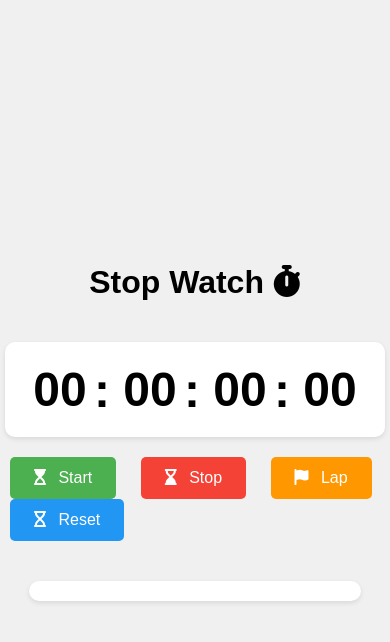
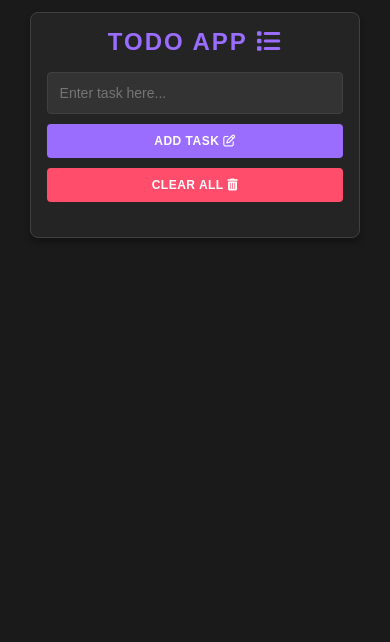
Before and after one commit to NaeemSlayer/jawan-pk-practice, a plain HTML site: page Asgmt#22/index.html in a window 390 px wide. Drawn offline with Linux system fonts and the light colour scheme.

Commit message:
Add files via upload

```diff
--- a/Asgmt#22/app.js
+++ b/Asgmt#22/app.js
@@ -1,112 +1,99 @@
-// Get elements once at the start using more concise selectors
-const elements = {
-  hour: document.getElementById("hour"),
-  min: document.getElementById("min"),
-  sec: document.getElementById("sec"),
-  msec: document.getElementById("msec"),
-  startButton: document.getElementById("startButton"),
-  lapList: document.getElementById("lapList")
-};
+/**
+ * Todo Application
+ * A simple todo list application with CRUD functionality
+ * (Create, Read, Update, Delete)
+ */
+const todoApp = {
+  // DOM Elements
+  taskList: document.getElementById("taskList"),
+  todoInput: document.getElementById("todoInput"),
 
-// Store time values in a single object
-const time = {
-  hour: 0,
-  min: 0,
-  sec: 0,
-  msec: 0
-};
+  /**
+   * Creates and adds a new task to the list
+   */
+  addTask() {
+    const taskText = this.todoInput.value.trim();
 
-let interval;
-let lapCount = 0;
-
-// Format time values into a string
-function formatTime(h, m, s, ms) {
-  return `${h.toString().padStart(2, '0')}:${m.toString().padStart(2, '0')}:${s.toString().padStart(2, '0')}:${ms.toString().padStart(2, '0')}`;
+    if (!taskText) {
+      alert("Please enter a task");
+      return;
     }
 
-// Update display with leading zeros
-function updateDisplay() {
-  elements.hour.textContent = time.hour.toString().padStart(2, '0');
-  elements.min.textContent = time.min.toString().padStart(2, '0');
-  elements.sec.textContent = time.sec.toString().padStart(2, '0');
-  elements.msec.textContent = time.msec.toString().padStart(2, '0');
+    // Create task item container
+    const taskItem = this.createTaskElement(taskText);
+    this.taskList.appendChild(taskItem);
+
+    // Clear input
+    this.todoInput.value = "";
+  },
+
+  /**
+   * Creates a new task element with edit and delete buttons
+   * @param {string} taskText - The text content of the task
+   * @returns {HTMLElement} The complete task list item
+   */
+  createTaskElement(taskText) {
+    const taskItem = document.createElement("li");
+    taskItem.className = "task-item";
+
+    // Create task text element
+    const textSpan = document.createElement("span");
+    textSpan.className = "task-text";
+    textSpan.textContent = taskText;
+
+    // Create buttons container
+    const buttonContainer = document.createElement("div");
+    buttonContainer.className = "task-buttons";
+
+    // Add edit and delete buttons
+    const editButton = this.createButton("Edit", "btn btn-edit", () =>
+      this.editTask(textSpan)
+    );
+    const deleteButton = this.createButton("Delete", "btn btn-delete", () =>
+      taskItem.remove()
+    );
+
+    // Assemble task item
+    buttonContainer.appendChild(editButton);
+    buttonContainer.appendChild(deleteButton);
+    taskItem.appendChild(textSpan);
+    taskItem.appendChild(buttonContainer);
+
+    return taskItem;
+  },
+
+  /**
+   * Creates a button element with specified text and click handler
+   * @param {string} text - Button text
+   * @param {string} className - CSS classes for the button
+   * @param {Function} onClick - Click event handler
+   * @returns {HTMLElement} The button element
+   */
+  createButton(text, className, onClick) {
+    const button = document.createElement("button");
+    button.textContent = text;
+    button.className = className;
+    button.onclick = onClick;
+    return button;
+  },
+
+  /**
+   * Handles editing of a task
+   * @param {HTMLElement} textElement - The text element to edit
+   */
+  editTask(textElement) {
+    const newText = prompt("Update task:", textElement.textContent);
+    if (newText && newText.trim()) {
+      textElement.textContent = newText.trim();
     }
+  },
 
-function timer() {
-  time.msec++;
-
-  if (time.msec >= 100) {
-      time.msec = 0;
-      time.sec++;
-
-      if (time.sec >= 60) {
-          time.sec = 0;
-          time.min++;
-
-          if (time.min >= 60) {
-              time.min = 0;
-              time.hour++;
+  /**
+   * Deletes all tasks from the list
+   */
+  deleteAllTasks() {
+    if (confirm("Are you sure you want to delete all tasks?")) {
+      this.taskList.innerHTML = "";
     }
-      }
-  }
-
-  updateDisplay();
-}
-
-function start() {
-  if (!interval) {
-      interval = setInterval(timer, 10);
-      elements.startButton.disabled = true;
-      elements.startButton.style.opacity = '0.6';
-      elements.startButton.style.cursor = 'not-allowed';
-  }
-}
-
-function stop() {
-  if (interval) {
-      clearInterval(interval);
-      interval = null;
-      elements.startButton.disabled = false;
-      elements.startButton.style.opacity = '1';
-      elements.startButton.style.cursor = 'pointer';
-  }
-}
-
-function reset() {
-  // Reset all time values
-  Object.keys(time).forEach(key => time[key] = 0);
-
-  // Clear lap list
-  elements.lapList.innerHTML = '';
-  lapCount = 0;
-
-  // Update display and stop timer
-  updateDisplay();
-  stop();
-}
-
-function lap() {
-  if (interval) {
-      lapCount++;
-      const lapTime = formatTime(time.hour, time.min, time.sec, time.msec);
-
-      // Create new lap element
-      const lapItem = document.createElement('div');
-      lapItem.className = 'lap-item';
-
-      // Add lap number and time
-      lapItem.innerHTML = `
-          <span class="lap-number">Lap ${lapCount}</span>
-          <span class="lap-time">${lapTime}</span>
-      `;
-
-      // Add to the beginning of the list (most recent first)
-      elements.lapList.insertBefore(lapItem, elements.lapList.firstChild);
-
-      // Add animation class
-      setTimeout(() => lapItem.classList.add('show'), 10);
-  }
-}
-
-// Initialize display with leading zeros
-updateDisplay();
+  },
+};
--- a/Asgmt#22/index.html
+++ b/Asgmt#22/index.html
@@ -3,7 +3,7 @@
   <head>
     <meta charset="UTF-8" />
     <meta name="viewport" content="width=device-width, initial-scale=1.0" />
-    <title>Stopwatch</title>
+    <title>Todo List</title>
     <link rel="stylesheet" href="style.css" />
     <link
       rel="stylesheet"
@@ -12,31 +12,37 @@
       crossorigin="anonymous"
       referrerpolicy="no-referrer"
     />
-    <link rel="shortcut icon" href="https://img.icons8.com/?size=100&id=YJRLDGN3QPEn&format=png&color=000000" type="image/x-icon">
+    <link
+      rel="shortcut icon"
+      href="https://img.icons8.com/?size=100&id=13550&format=png&color=000000"
+      type="image/x-icon"
+    />
   </head>
   <body>
-    <div>
-      <h1>Stop Watch <i class="fa-solid fa-stopwatch"></i></h1>
+    <!-- Main container for the todo app -->
+    <div class="container">
+      <h1>Todo App <i class="fa-solid fa-list"></i></h1>
+
+      <!-- Input section for adding new todo -->
+      <div class="input-section">
+        <input
+          type="text"
+          id="todoInput"
+          placeholder="Enter task here..."
+          class="todo-input"
+        />
+        <button onclick="todoApp.addTask()" class="btn btn-add">
+          Add Task <i class="fa-regular fa-pen-to-square"></i>
+        </button>
+        <button onclick="todoApp.deleteAllTasks()" class="btn btn-clear">
+          Clear All <i class="fa-solid fa-trash-can"></i>
+        </button>
+      </div>
+
+      <!-- List container for todo items -->
+      <ul id="taskList" class="task-list"></ul>
     </div>
-    <div class="time-display">
-      <h1 id="hour" class="time-unit">0</h1>
-      <h1 id="min" class="time-unit">0</h1>
-      <h1 id="sec" class="time-unit">0</h1>
-      <h1 id="msec" class="time-unit">0</h1>
-    </div>
-    <div class="controls">
-      <button id="startButton" onclick="start()">
-        <i class="fa-solid fa-hourglass-start"></i> Start
-      </button>
-      <button onclick="stop()">
-        <i class="fa-solid fa-hourglass-end"></i> Stop
-      </button>
-      <button onclick="lap()"><i class="fa-solid fa-flag"></i> Lap</button>
-      <button onclick="reset()">
-        <i class="fa-solid fa-hourglass"></i> Reset
-      </button>
-    </div>
-    <div id="lapList" class="lap-list"></div>
+
+    <script src="app.js"></script>
   </body>
-  <script src="app.js"></script>
 </html>
--- a/Asgmt#22/style.css
+++ b/Asgmt#22/style.css
@@ -1,150 +1,247 @@
-body {
-    display: flex;
-    flex-direction: column;
-    align-items: center;
-    justify-content: center;
-    min-height: 100vh;
-    margin: 0;
-    font-family: Arial, sans-serif;
-    background-color: #f0f0f0;
+/* Base styles and variables */
+:root {
+  --primary-color: #9b6dff;     /* Main purple */
+  --primary-hover: #8757ff;     /* Darker purple for hover */
+  --danger-color: #ff4d6b;      /* Pink-red for danger actions */
+  --danger-hover: #ff3456;      /* Darker danger color */
+  --bg-color: #1a1a1a;          /* Dark background */
+  --container-bg: #242424;       /* Slightly lighter than background */
+  --text-color: #ffffff;        /* White text */
+  --input-bg: #333333;          /* Dark input background */
+  --task-bg: #2a2a2a;           /* Task item background */
+  --border-color: #404040;      /* Subtle borders */
 }
 
-.time-display {
-    display: flex;
-    gap: 20px;
-    margin: 20px 0;
-    padding: 20px;
-    background-color: white;
-    border-radius: 10px;
-    box-shadow: 0 2px 5px rgba(0, 0, 0, 0.1);
+/* Reset box-sizing for better responsive behavior */
+* {
+  box-sizing: border-box;
+  margin: 0;
+  padding: 0;
 }
 
-.time-unit {
-    font-size: 3rem;
-    margin: 0;
-    min-width: 70px;
-    text-align: center;
-    position: relative;
+html {
+  font-size: 16px;
 }
 
-.time-unit:not(:last-child)::after {
-    content: ':';
-    position: absolute;
-    right: -15px;
-    top: 50%;
-    transform: translateY(-50%);
+body {
+  font-family: Arial, sans-serif;
+  background-color: var(--bg-color);
+  min-height: 100vh;
+  color: var(--text-color);
+  padding: clamp(10px, 3vw, 20px);
+  margin: 0;
 }
 
-#msec::after {
-    display: none;
+/* Container styling */
+.container {
+  max-width: min(90%, 600px);
+  width: 100%;
+  margin: 0 auto;
+  background: var(--container-bg);
+  padding: clamp(15px, 4vw, 20px);
+  border-radius: 8px;
+  box-shadow: 0 4px 6px rgba(0, 0, 0, 0.3);
+  border: 1px solid var(--border-color);
 }
 
-.controls {
-    margin-bottom: 20px;
+h1 {
+  text-align: center;
+  color: var(--primary-color);
+  margin-bottom: clamp(15px, 4vw, 20px);
+  text-transform: uppercase;
+  letter-spacing: 2px;
+  font-size: clamp(1.5rem, 5vw, 2rem);
 }
 
-button {
-    padding: 12px 24px;
-    margin: 0 10px;
-    font-size: 1rem;
-    border: none;
-    border-radius: 5px;
-    cursor: pointer;
-    transition: all 0.3s ease;
-    background-color: #4CAF50;
-    color: white;
+/* Input section styling */
+.input-section {
+  display: flex;
+  flex-wrap: wrap;
+  gap: 10px;
+  margin-bottom: 20px;
 }
 
-button:hover {
-    transform: translateY(-2px);
-    box-shadow: 0 2px 5px rgba(0, 0, 0, 0.2);
+.todo-input {
+  flex: 1;
+  min-width: 200px;
+  padding: 12px;
+  border: 1px solid var(--border-color);
+  border-radius: 4px;
+  font-size: clamp(14px, 2vw, 16px);
+  background-color: var(--input-bg);
+  color: var(--text-color);
+  transition: border-color 0.3s;
 }
 
-button:active {
-    transform: translateY(0);
+.todo-input:focus {
+  outline: none;
+  border-color: var(--primary-color);
+  box-shadow: 0 0 0 2px rgba(155, 109, 255, 0.2);
 }
 
-button i {
-    margin-right: 8px;
+/* Button styles */
+.btn {
+  padding: 12px 20px;
+  border: none;
+  border-radius: 4px;
+  cursor: pointer;
+  font-size: clamp(12px, 1.5vw, 14px);
+  font-weight: 600;
+  transition: all 0.2s ease;
+  text-transform: uppercase;
+  letter-spacing: 0.5px;
+  white-space: nowrap;
+  min-width: fit-content;
 }
 
-#startButton {
-    background-color: #4CAF50;
+/* For touch devices */
+@media (hover: hover) {
+  .btn:hover {
+    transform: translateY(-1px);
+    opacity: 0.95;
+  }
+
+  .btn:active {
+    transform: translateY(1px);
+  }
+
+  .task-item:hover {
+    transform: translateX(2px);
+    box-shadow: 0 2px 4px rgba(0, 0, 0, 0.2);
+  }
 }
 
-button:nth-child(2) {
-    background-color: #f44336;
+.btn-add {
+  background-color: var(--primary-color);
+  color: white;
 }
 
-button:nth-child(3) {
-    background-color: #FF9800;
+.btn-add:hover {
+  background-color: var(--primary-hover);
 }
 
-button:last-child {
-    background-color: #2196F3;
+.btn-clear {
+  background-color: var(--danger-color);
+  color: white;
 }
 
-button:disabled {
-    opacity: 0.6;
-    cursor: not-allowed;
-    transform: none;
+.btn-clear:hover {
+  background-color: var(--danger-hover);
 }
 
-.lap-list {
-    width: 80%;
-    max-width: 400px;
-    max-height: 300px;
-    overflow-y: auto;
-    margin-top: 20px;
-    padding: 10px;
-    background-color: white;
-    border-radius: 10px;
-    box-shadow: 0 2px 5px rgba(0, 0, 0, 0.1);
+.btn-edit {
+  background-color: var(--primary-color);
+  color: white;
 }
 
-.lap-item {
-    display: flex;
-    justify-content: space-between;
-    padding: 10px;
-    border-bottom: 1px solid #eee;
-    opacity: 0;
-    transform: translateY(-10px);
-    transition: all 0.3s ease;
+.btn-edit:hover {
+  background-color: var(--primary-hover);
 }
 
-.lap-item.show {
-    opacity: 1;
-    transform: translateY(0);
+.btn-delete {
+  background-color: var(--danger-color);
+  color: white;
 }
 
-.lap-item:last-child {
-    border-bottom: none;
+.btn-delete:hover {
+  background-color: var(--danger-hover);
 }
 
-.lap-number {
-    font-weight: bold;
-    color: #666;
+/* Task list styling */
+.task-list {
+  list-style: none;
+  padding: 0;
+  margin: 0;
+  display: flex;
+  flex-direction: column;
+  gap: 8px;
 }
 
-.lap-time {
-    color: #333;
+.task-item {
+  display: flex;
+  flex-wrap: wrap;
+  align-items: center;
+  padding: clamp(10px, 3vw, 15px);
+  background: var(--task-bg);
+  border-radius: 4px;
+  border: 1px solid var(--border-color);
+  transition: transform 0.2s ease, box-shadow 0.2s ease;
+  gap: 10px;
 }
 
-/* Scrollbar styling */
-.lap-list::-webkit-scrollbar {
-    width: 8px;
+.task-text {
+  flex: 1;
+  min-width: 150px;
+  color: var(--text-color);
+  font-size: clamp(14px, 2vw, 16px);
+  word-break: break-word;
 }
 
-.lap-list::-webkit-scrollbar-track {
-    background: #f1f1f1;
-    border-radius: 4px;
+.task-buttons {
+  display: flex;
+  gap: 8px;
+  flex-wrap: wrap;
 }
 
-.lap-list::-webkit-scrollbar-thumb {
-    background: #888;
-    border-radius: 4px;
+/* Responsive adjustments */
+@media screen and (max-width: 480px) {
+  .input-section {
+    flex-direction: column;
+  }
+
+  .todo-input {
+    width: 100%;
+  }
+
+  .btn {
+    width: 100%;
+    padding: 10px 16px;
+  }
+
+  .task-item {
+    flex-direction: column;
+    align-items: stretch;
+  }
+
+  .task-buttons {
+    justify-content: space-between;
+  }
+
+  .task-buttons .btn {
+    flex: 1;
+    text-align: center;
+    padding: 8px 12px;
+    font-size: 12px;
+  }
 }
 
-.lap-list::-webkit-scrollbar-thumb:hover {
-    background: #555;
+/* Medium screens */
+@media screen and (min-width: 481px) and (max-width: 768px) {
+  .input-section {
+    flex-wrap: wrap;
+  }
+
+  .todo-input {
+    min-width: 60%;
+  }
+
+  .btn {
+    padding: 10px 16px;
+  }
 }
+
+/* For devices with larger touch targets */
+@media (pointer: coarse) {
+  .btn {
+    padding: 14px 22px;
+    min-height: 44px;
+  }
+
+  .todo-input {
+    min-height: 44px;
+  }
+
+  .task-buttons {
+    gap: 12px;
+  }
+}
```
Also changed, not shown: Asgmt#22/todo.css (added, +75 -0 lines), Asgmt#22/todo.html (added, +27 -0 lines), Asgmt#22/todo.js (added, +48 -0 lines). Lines whose indentation alone changed are shown as unchanged.
